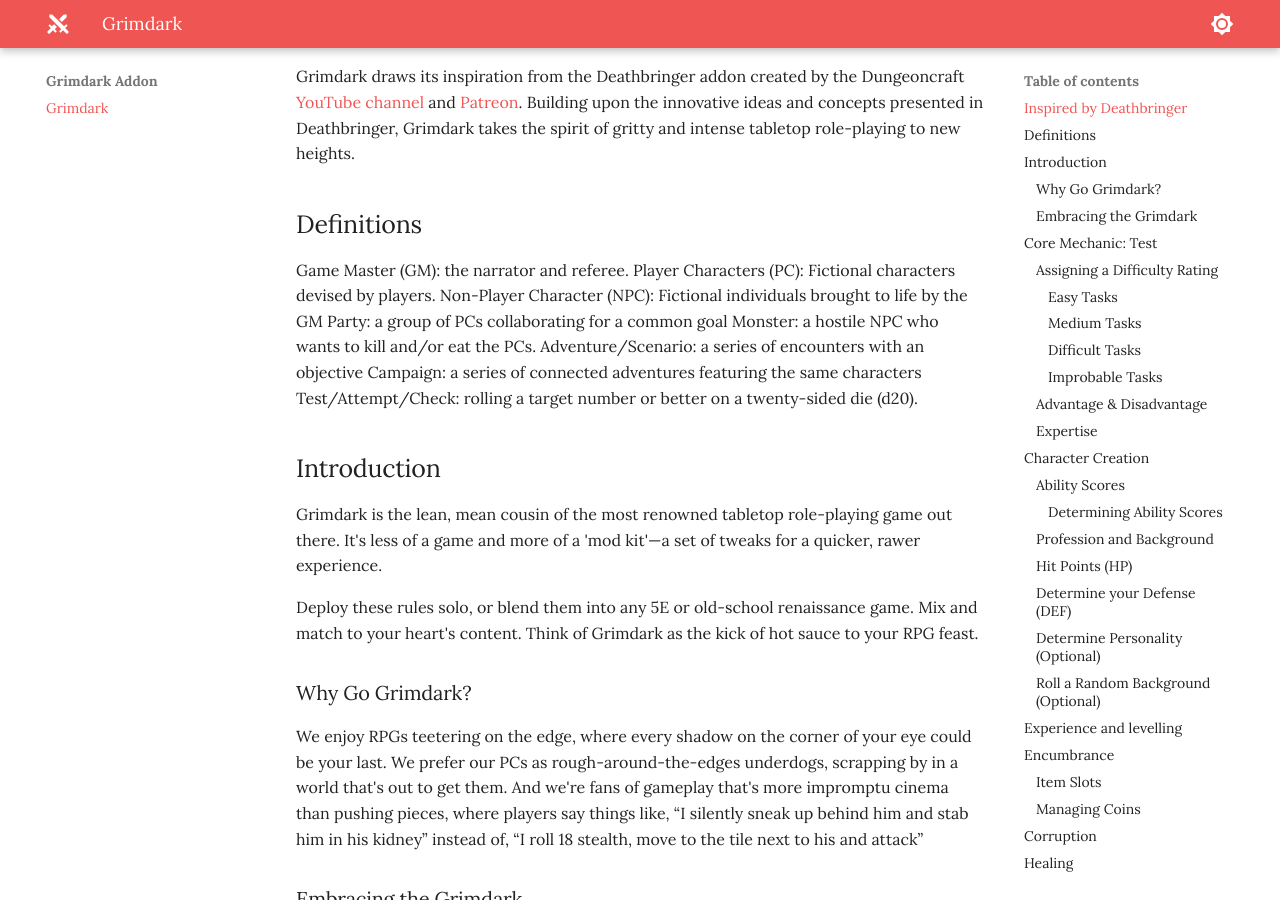
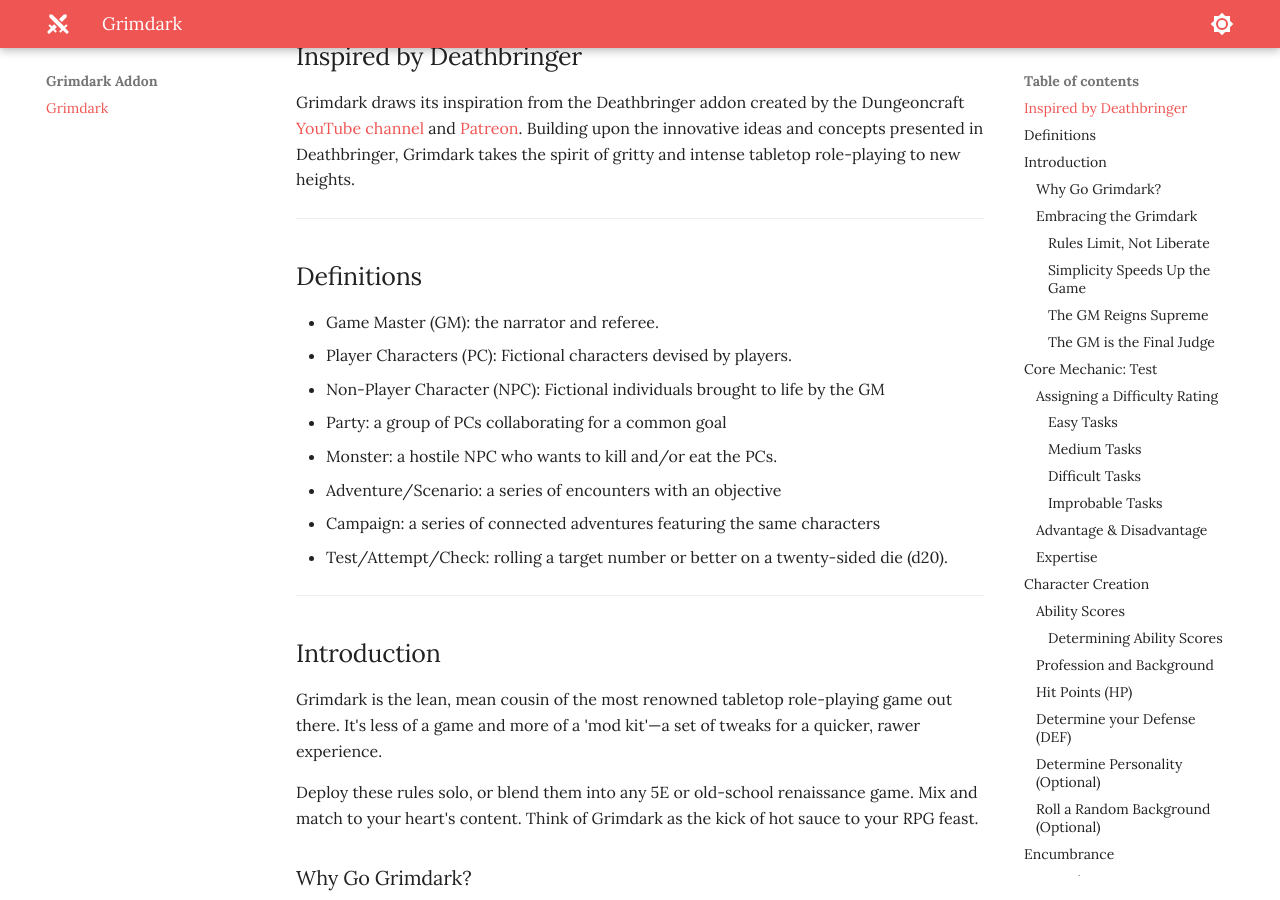
Before and after one commit to jonasmcferreira/adventures, an MkDocs documentation site: the page built from docs/grimdark/grimdark.md, in a window 1280 px wide and 900 px high, scrolled down 612 px. Built offline with MkDocs 1.6.1 and Material for MkDocs 9.7.7, drawn with Linux system fonts in a browser that asks for light colours; some of the changed text lies outside the part shown.

Commit message:
modified docs/grimdark/grimdark.md

```diff
--- a/docs/grimdark/grimdark.md
+++ b/docs/grimdark/grimdark.md
@@ -2,21 +2,24 @@
 
 ![page break](images/sword.png){ width="300" }
 
+---
 ## Inspired by Deathbringer
 
 Grimdark draws its inspiration from the Deathbringer addon created by the Dungeoncraft [YouTube channel](https://www.youtube.com/@DUNGEONCRAFT1) and [Patreon](https://www.patreon.com/DungeonCraftYouTube). Building upon the innovative ideas and concepts presented in Deathbringer, Grimdark takes the spirit of gritty and intense tabletop role-playing to new heights.
 
+---
 ## Definitions
 
-Game Master (GM): the narrator and referee.
-Player Characters (PC): Fictional characters devised by players.
-Non-Player Character (NPC): Fictional individuals brought to life by the GM
-Party: a group of PCs collaborating for a common goal
-Monster: a hostile NPC who wants to kill and/or eat the PCs.
-Adventure/Scenario: a series of encounters with an objective
-Campaign: a series of connected adventures featuring the same characters
-Test/Attempt/Check: rolling a target number or better on a twenty-sided die (d20).
+- Game Master (GM): the narrator and referee.
+- Player Characters (PC): Fictional characters devised by  players.
+- Non-Player Character (NPC): Fictional individuals brought to life by the GM
+- Party: a group of PCs collaborating for a common goal
+- Monster: a hostile NPC who wants to kill and/or eat the PCs.
+- Adventure/Scenario: a series of encounters with an objective
+- Campaign: a series of connected adventures featuring the same characters
+- Test/Attempt/Check: rolling a target number or better on a twenty-sided die (d20).
 
+---
 ## Introduction
 
 Grimdark is the lean, mean cousin of the most renowned tabletop role-playing game out there. It's less of a game and more of a 'mod kit'—a set of tweaks for a quicker, rawer experience.
@@ -28,15 +31,16 @@
 We enjoy RPGs teetering on the edge, where every shadow on the corner of your eye could be your last. We prefer our PCs as rough-around-the-edges underdogs, scrapping by in a world that's out to get them. And we're fans of gameplay that's more impromptu cinema than pushing pieces, where players say things like, “I silently sneak up behind him and stab him in his kidney” instead of, “I roll 18 stealth, move to the tile next to his and attack”
 
 ### Embracing the Grimdark
+
 In the realm of Tabletop RPGs, a trend has emerged: complexity that bogs down the essence of adventure. Battles that should be swift and thrilling stretch into hour-long marathons. Character sheets have become as daunting as advanced calculus. Characters start off as mighty heroes and only get mightier, rarely tasting defeat or death. Magic, once a rare and wondrous art, has turned routine, losing its mystique.
 
-Screw that.
+**Screw that.**
 
 Grimdark is here to shake things up. Here, combat is quick, instinctual, and full of flair. Forget about intricate character sheets – we’re keeping it straightforward. Characters gain power, but they’re not invincible. They’re heroes, yes, but still mortals vulnerable to a well-placed strike. Magic here is volatile and unpredictable. Death is a constant companion in our adventures, making every moment in the dungeon pulse with peril.
 
 We stand for a few fundamental beliefs:
 
-    Rules Limit, Not Liberate
+#### Rules Limit, Not Liberate
 
 The common notion is that rules define a character's capabilities. More rules, more options, right? Wrong. We argue that rules actually constrict creativity.
 
@@ -46,13 +50,13 @@
 
 What you do hinges on the scenario and your imagination, not a list on paper.
 
-    Simplicity Speeds Up the Game
+#### Simplicity Speeds Up the Game
 
 Actions, ready actions, bonus actions, reactions, grids, individual initiative—all of these create a game that is slower and longer. Especially during combat, when it should be getting faster!
 
 Overcomplicating character sheets with endless subskills only slows the game further as players sift through minutiae. In Grimdark, character sheets are streamlined. Key information like Ability Score bonuses and a universal ‘Expertise’ bonus for relevant skills keep things moving fast. The GM handles the nitty-gritty, guiding players on what to roll and when.
 
-    The GM Reigns Supreme
+#### The GM Reigns Supreme
 
 There’s a misconception that the Game Master's role is to be a rulebook with legs. We couldn’t disagree more. In Grimdark, the GM isn’t just a rule interpreter – they are the rule.
 
@@ -62,12 +66,13 @@
 
 No RPG can perfectly simulate real combat, skill mastery, or physics. That's why we trust our GMs to make smart calls and bridge gaps. This book? It’s a guide, not gospel.
 
-    The GM is the Final Judge
+#### The GM is the Final Judge
 
 When rules and GM decisions collide, the GM’s call is final. They are the heart and soul of the gameplay, the architects of adventure, and the ultimate authority.
 
 Grimdark is about returning to the roots of roleplaying – fast, fierce, and fun. It's about rekindling the spirit of adventure where anything is possible and the only limit is your imagination.
 
+---
 ## Core Mechanic: Test
 
 In Grimdark, the process for resolving actions is streamlined and intuitive:
@@ -154,9 +159,12 @@
 | 7-9 | +3 |
 | 10+ | +4 |
 
+
 If a character attempts a common action (hiding, climbing, riding a horse, etc.) outside their field of Expertise, they apply their Ability Score Modifier to their d20 test.
+
 If a character attempts an uncommon action (safecracking, open-heart surgery, disarming an explosive device) outside their field of Expertise, the GM may assign a harder DR, disadvantage, or both.
 
+---
 ## Character Creation
 
 Some characters rise to great heights of power. Most will meet an ignominious end, devoured by monsters or left to rot on a cold dungeon floor. If adventuring were easy, every peasant would drop their hoe and run off to explore the nearest cave! Because Grimdark is so deadly, we recommend you make two characters to start. Think of one as the main character and the other as the replacement character when the first one bites the dust.
@@ -435,7 +443,7 @@
 | 8.  | Crushed by debts. |
 | 9.  | Look up to you. |
 | 10. |  Protective of you. |
-
+---
 ## Experience and levelling
 
 In Grimdark, characters level up when the GM says they do.
@@ -463,7 +471,7 @@
 - It should take a minimum of 3-4 sessions to rise one level.
 - PCs can never rise more than one level in a single session.
 
-
+---
 ## Encumbrance
 
 ### Item Slots
@@ -477,7 +485,7 @@
 In Grimdark, coins have weight and take up space in a character's inventory. Specifically, 100 coins occupy one item slot. This rule encourages players to think about the practicality of carrying large amounts of currency, as it can quickly fill up their available item slots.
 
 Once all slots are filled, characters move at half speed.
-
+---
 ## Corruption
 
 - Gain +1 when you commit and evil deed or roll Nat 1 when spellcasting.
@@ -514,7 +522,7 @@
 | 18 | Demonic horns. |
 | 19 | Skull face. |
 | 20 | Molts into a giant roach or worm. |
-
+---
 ## Healing
 
 Use a Grimdark Die to stitch up wounds after combat. If you stitch your own wounds, divide the Grimdark Die roll in half and round down.
@@ -524,9 +532,9 @@
 ### No rest for he wicked
 
 In Grimdark, the concept of "short rests" and "long rests" as commonly known in other role-playing games is entirely redefined. There are no moments of respite, no pauses to catch your breath, and no extended periods of restorative rest. In this harsh and unforgiving world, the only time for resting is in the grave.
-
+---
 ## Combat
-
+---
 ## Magic
 
 In Grimdark, the practice of magic is a perilous endeavor fraught with uncertainty. There are no conventional spell slots, and spellcasters must rely on the roll of the dice to determine the outcome of their magical endeavors.
@@ -538,8 +546,10 @@
 
 Natural 1: However, if the roll results in a natural 1, it represents a critical failure and a potentially catastrophic outcome. Not only does the spell fail, but the caster also gains a Corruption Point.
 
+---
 ## Spells
 
+---
 ## Monsters
 
 Import and monsters and spells you like from 5e/OSR games.
@@ -550,8 +560,11 @@
 
 Magic items are virtually non-existent. Potions are rare.
 
+---
 ## Rewards & Treasure
 
+---
 ## Adventures
 
+---
 ## GM Advice
```
